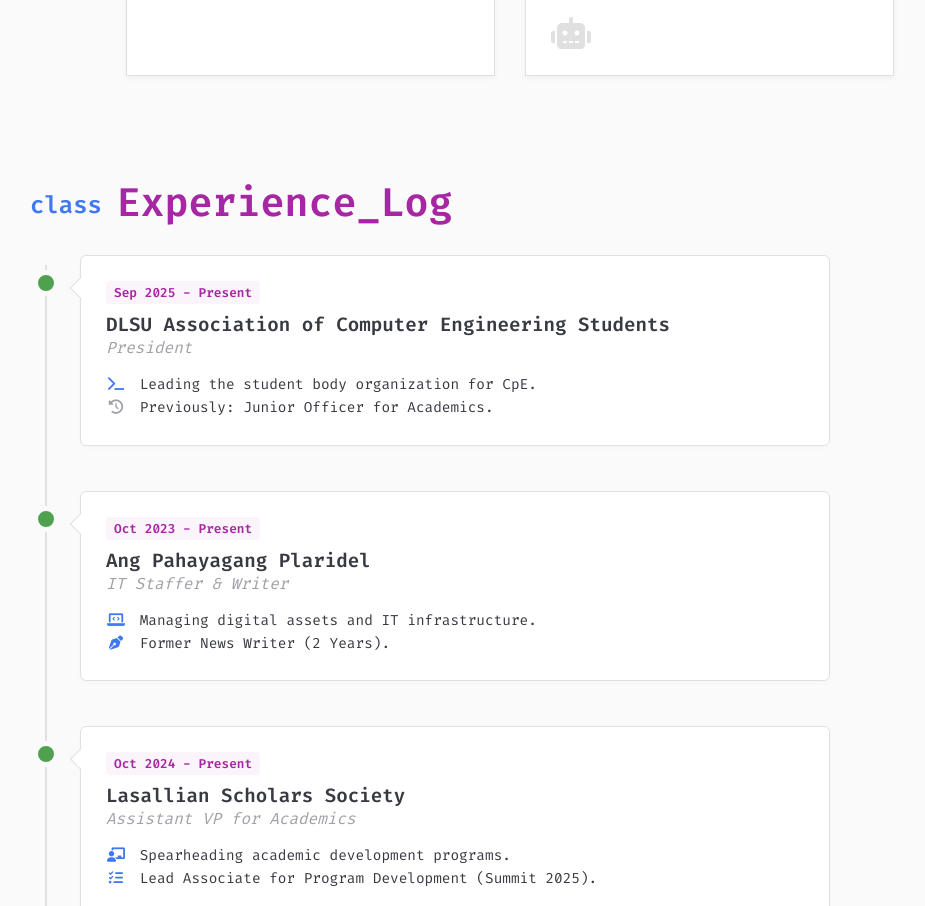
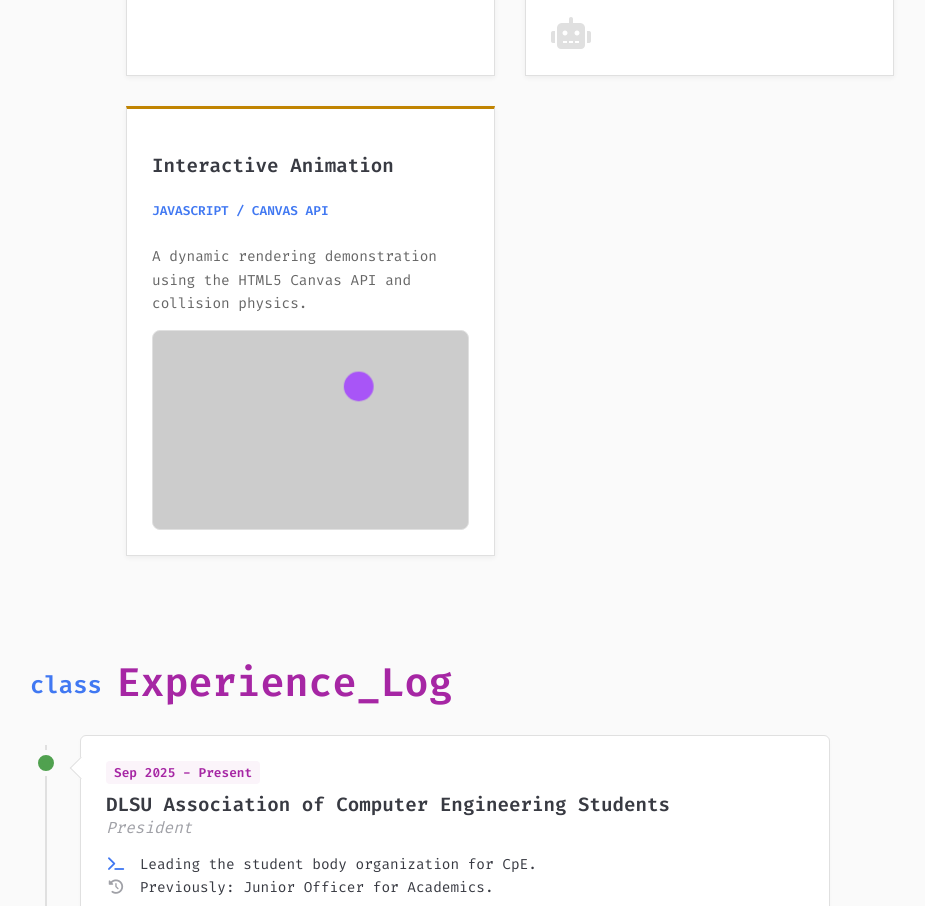
Before and after one commit to angelica-gregorio/my-public-website, a website built with webpack: page index.html in a window 1280 px wide. Shown: the part 3500-4406 px from the top of the page, without its empty margins (130-1055 px from the left). Built offline with nearby package versions, Linux system fonts and the light colour scheme.

Commit message:
feat: Add interactive bounce animation and improve form handling structure

```diff
--- a/css/style.css
+++ b/css/style.css
@@ -895,3 +895,10 @@
         @media screen and (max-width: 768px) {
             .sidebar-status { display: none; }
         }
+
+
+        #bounceCanvas {
+    display: block; /* Removes the bottom whitespace common with inline elements */
+    width: 100%;
+    height: 100%;
+}
--- a/index.html
+++ b/index.html
@@ -48,25 +48,19 @@
                 </h3>
 
                 <form id="personalForm" class="contact-form" action="https://formsubmit.co/gregorioangelica653@gmail.com" method="POST">
-
                     <input type="hidden" name="_subject" value="New Message from Portfolio">
                     <input type="hidden" name="_captcha" value="false">
-
                     <input type="text" id="userName" name="name" placeholder="String name = '...'" required />
-
                     <input type="email" id="userEmail" name="email" placeholder="String email = '...'" required />
-
                     <textarea id="userMsg" name="message" rows="4" placeholder="// Write your message here..." required></textarea>
-
-    <button type="submit" class="btn-black btn-block">
-        SUBMIT();
-    </button>
+                    <button type="submit" class="btn-black btn-block">SUBMIT();</button>
                 </form>
             </div>
         </div>
 
     </main>
 
+    <script src="js/animation.js"></script>
     <script src="js/app.js"></script>
 </body>
 </html>
--- /dev/null
+++ b/js/animation.js
@@ -0,0 +1,64 @@
+function initBounceCanvas() {
+    const canvas = document.getElementById('bounceCanvas');
+    if (!canvas) return;
+
+    const ctx = canvas.getContext('2d');
+    let width, height;
+
+    const ball = {
+        x: 0,
+        y: 0,
+        dx: 4,
+        dy: 3,
+        radius: 15,
+        color: '#a855f7'
+    };
+
+    function resize() {
+        const rect = canvas.parentElement.getBoundingClientRect();
+
+        canvas.width = rect.width || canvas.parentElement.offsetWidth;
+        canvas.height = rect.height || canvas.parentElement.offsetHeight || 200;
+        width = canvas.width;
+        height = canvas.height;
+
+        if (ball.x <= 0 || ball.y <= 0 || ball.x > width || ball.y > height) {
+            ball.x = width / 2;
+            ball.y = height / 2;
+        }
+    }
+
+    function animate() {
+        if (width === 0 || height === 0) {
+            requestAnimationFrame(animate);
+            return;
+        }
+
+        ctx.clearRect(0, 0, width, height);
+
+        ctx.beginPath();
+        ctx.arc(ball.x, ball.y, ball.radius, 0, Math.PI * 2);
+        ctx.fillStyle = ball.color;
+        ctx.fill();
+        ctx.closePath();
+
+        if (ball.x + ball.radius > width || ball.x - ball.radius < 0) {
+            ball.dx *= -1;
+            ball.x = ball.x - ball.radius < 0 ? ball.radius : width - ball.radius;
+        }
+
+        if (ball.y + ball.radius > height || ball.y - ball.radius < 0) {
+            ball.dy *= -1;
+            ball.y = ball.y - ball.radius < 0 ? ball.radius : height - ball.radius;
+        }
+
+        ball.x += ball.dx;
+        ball.y += ball.dy;
+
+        requestAnimationFrame(animate);
+    }
+
+    resize();
+    animate();
+    window.addEventListener('resize', resize);
+}
--- a/js/app.js
+++ b/js/app.js
@@ -78,29 +78,23 @@
 }
 
 // --- 4. Form Handling (VALIDATION & SPAM FILTER) ---
-// This replaces the old handleFormSubmission function
 function setupFormValidation() {
     const form = document.getElementById("personalForm");
-
-    // If form doesn't exist (e.g., on a page without it), stop here
     if (!form) return;
 
     const emailField = document.querySelector("input[name='email']");
     const messageField = document.querySelector("textarea[name='message']");
     const spamWords = ["free money", "buy now", "click here", "subscribe", "promo"];
 
-    // Record when the function runs (Page Load)
     const formLoadTime = Date.now();
 
     form.addEventListener("submit", function (e) {
-        // A. Email Validation
         if (emailField && !emailField.value.includes("@")) {
             e.preventDefault();
             alert("Enter a valid email");
             return;
         }
 
-        // B. Time-based Spam Filter (Must take > 2 seconds)
         const submitTime = Date.now();
         const secondsTaken = (submitTime - formLoadTime) / 1000;
 
@@ -110,7 +104,6 @@
             return;
         }
 
-        // C. Keyword Spam Filter
         if (messageField) {
             const message = messageField.value.toLowerCase();
             const containsSpam = spamWords.some(word => message.includes(word));
@@ -122,9 +115,6 @@
             }
         }
 
-        // D. Success
-        // If we get here, we do NOTHING.
-        // We let the browser proceed with action="https://formsubmit.co/..."
         console.log("Validation passed. Sending to FormSubmit...");
     });
 }
@@ -142,8 +132,11 @@
     // 3. Setup features that depend on content existing
     setupSmoothScroll();
 
-    // 4. Initialize the Form Logic (Now part of the master flow)
+    // 4. Initialize the Form Logic
     setupFormValidation();
+
+    // 5. Initialize bounce canvas after works.html is in the DOM
+    initBounceCanvas();
 
     console.log("App Fully Initialized");
 });
--- a/works.html
+++ b/works.html
@@ -68,6 +68,16 @@
                     <i class="fas fa-robot" style="font-size: 2rem; color: var(--border);"></i>
                 </div>
             </div>
+
+            <div class="service-item" style="background: var(--bg-card); padding: 25px; display: flex; flex-direction: column;">
+                <h3>Interactive Animation</h3>
+                <p style="color: var(--accent-blue); font-weight: bold; font-size: 0.8rem; margin-bottom: 10px;">JAVASCRIPT / CANVAS API</p>
+                <p style="margin-bottom: 15px;">A dynamic rendering demonstration using the HTML5 Canvas API and collision physics.</p>
+
+                <div style="flex-grow: 1; border: 1px solid var(--border); border-radius: 8px; overflow: hidden; background: rgba(0,0,0,0.2); min-height: 200px; height: 200px;">
+    <canvas id="bounceCanvas" style="display: block; width: 100%; height: 100%;"></canvas>
+</div>
+            </div>
         </div>
     </div>
 </body>
```
Lines whose indentation alone changed are shown as unchanged.
